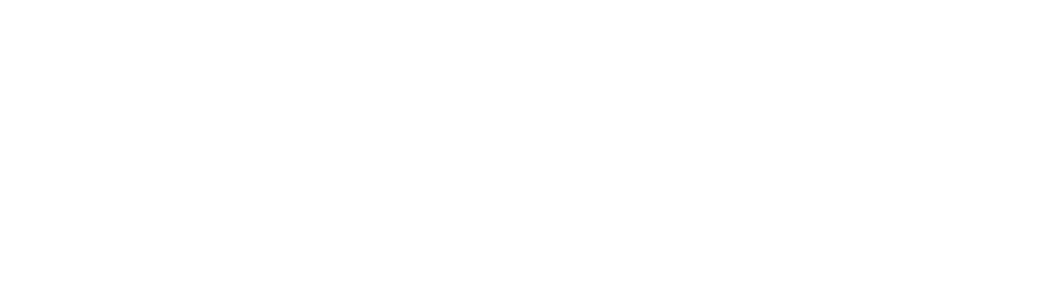
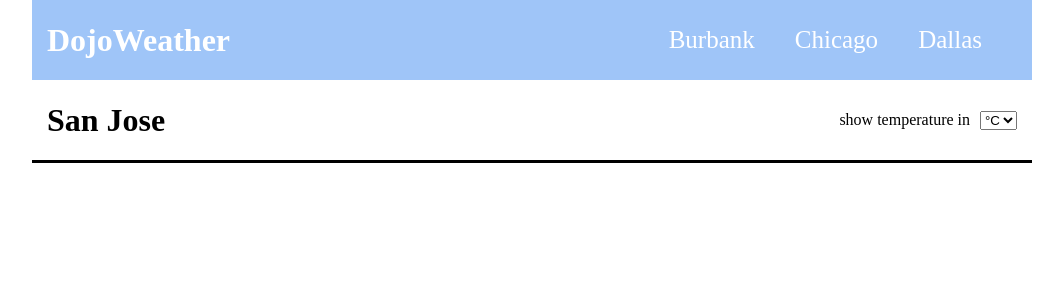
Before and after one commit to itswcl/Web_Fund, a plain HTML site: page DojoWeather/index.html in a window 1280 px wide. Shown: the whole page, without its empty margins (108-1171 px from the left). Drawn offline with Linux system fonts and the light colour scheme.

Commit message:
update main and sub navbar css

```diff
--- a/DojoWeather/index.html
+++ b/DojoWeather/index.html
@@ -5,8 +5,30 @@
     <meta http-equiv="X-UA-Compatible" content="IE=edge">
     <meta name="viewport" content="width=device-width, initial-scale=1.0">
     <title>DojoWeather</title>
+    <link rel="stylesheet" type="text/css" href="style.css">
 </head>
 <body>
-
+    <div id="container">
+        <div class="main-nav">
+            <h1>DojoWeather</h1>
+            <ul>
+               <li>Burbank</li>
+               <li>Chicago</li>
+               <li>Dallas</li>
+            </ui>
+        </div>
+        <div class="sub-nav">
+            <h1>San Jose</h1>
+            <div class="temparature">
+                <p>show temperature in</p>
+                <select name="format" id="format">
+                    <option value="C">°C</option>
+                    <option value="F">°F</option>
+                </select>
+            </div>
+        </div>
+        <div class="body"></div>
+        <div id="cookie"></div>
+    </div>
 </body>
 </html>
--- a/DojoWeather/style.css
+++ b/DojoWeather/style.css
@@ -0,0 +1,40 @@
+* {
+    padding: 0;
+    margin: 0;
+}
+
+#container {
+    width: 1000px;
+    min-height: 300px;
+    margin: 0 auto;
+}
+
+.main-nav, ul, .sub-nav {
+    height: 80px;
+    display: flex;
+    justify-content: space-between;
+    align-items: center;
+    background-color: #9fc5f8;
+    color: white;
+    padding: 0 15px;
+}
+
+li {
+    list-style: none;
+    font-size: 25px;
+    margin: 0 20px;
+}
+
+.sub-nav {
+    color: black;
+    background-color: white;
+    border-bottom: 3px solid black;
+}
+
+.temparature {
+    display: flex;
+}
+
+.sub-nav p {
+    margin-right: 10px;
+}
```
